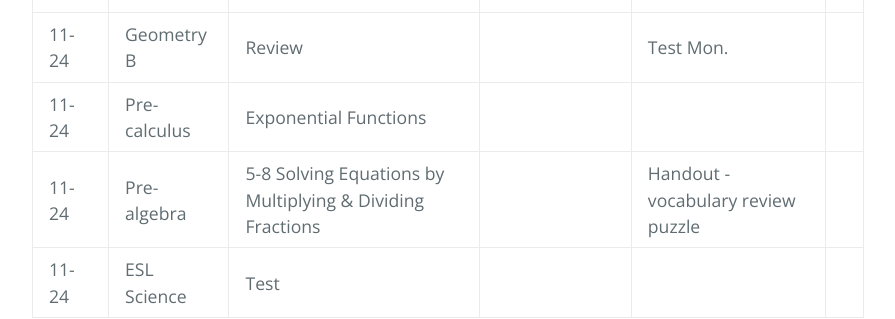
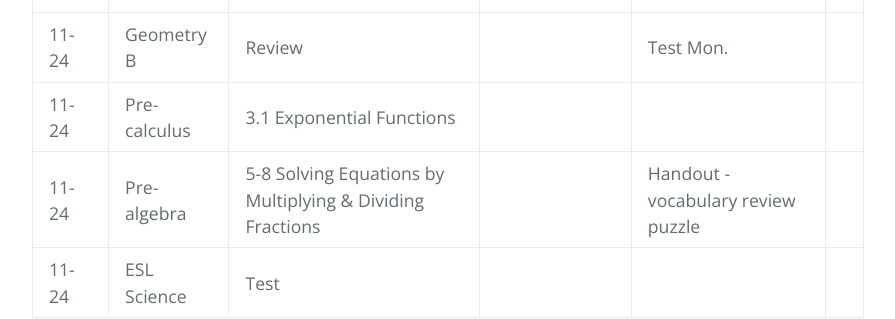
Before and after one commit to gpayoo/gpayoo, a Jekyll site: the page built from index.md, in a window 1280 px wide and 900 px high, scrolled down 541 px. Shown: the part 155-474 px from the top of the window, without its empty margins (192-1087 px from the left). Built offline with Jekyll 4.4.1, drawn with Linux system fonts in a browser that asks for light colours; our own code applies the rules of GitHub Pages for plain Markdown files.

Commit message:
Update index.md

```diff
--- a/index.md
+++ b/index.md
@@ -12,7 +12,7 @@ layout: default
 | ---- | ----- | ------ | -------- | ---
 | 11-24 | Physics |  Lab | |
 | 11-24 | Geometry B | Review | | Test Mon.|
-| 11-24 | Pre-calculus | Exponential Functions   | |
+| 11-24 | Pre-calculus | 3.1 Exponential Functions   | |
 | 11-24 | Pre-algebra | 5-8 Solving Equations by Multiplying & Dividing Fractions  | | Handout - vocabulary review puzzle
 | 11-24 | ESL Science | Test |  |
 
```
